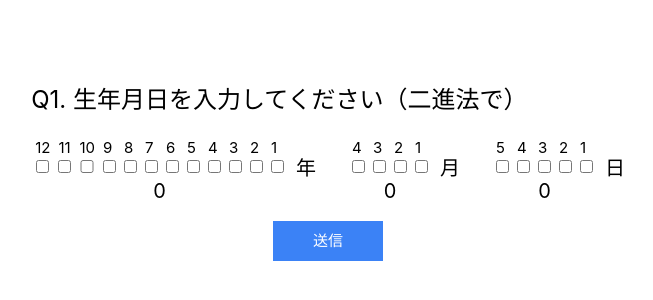
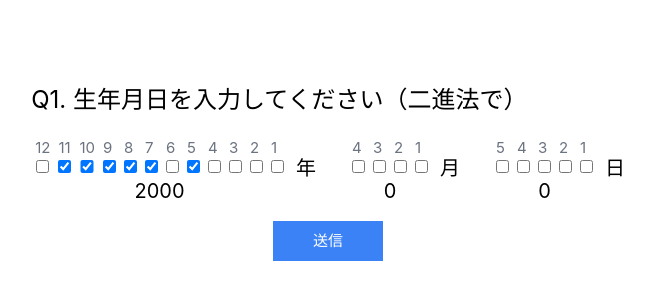
Before and after one commit to miyaoka/bad-form, a Vue app: page / in a window 1280 px wide. Shown: the part 228-528 px from the top of the page, without its empty margins (15-668 px from the left). Built offline with nearby package versions, Linux system fonts and the light colour scheme.

Commit message:
v-model対応

```diff
--- a/src/components/CheckBoxNumberInput.vue
+++ b/src/components/CheckBoxNumberInput.vue
@@ -2,9 +2,12 @@
 import { computed, ref, watch } from "vue";
 
 const props = defineProps<{
-  value?: number;
+  modelValue?: number;
   min?: number;
   max?: number;
+}>();
+const emit = defineEmits<{
+  (e: "update:modelValue", value: number): void;
 }>();
 
 const getBitLength = (num: number) => {
@@ -13,35 +16,53 @@ const getBitLength = (num: number) => {
 const min = computed(() => Math.max(0, props.min ?? 0));
 const max = computed(() => Math.min(2 ** 53, props.max ?? 10));
 const bitLength = computed(() => getBitLength(max.value));
-const checked = ref<boolean[]>([]);
-const sum = computed(() => {
-  const bitStr = checked.value.map((check) => (check ? 1 : 0)).join("");
+const bitArray = ref<boolean[]>([]);
+const decimalValue = computed(() => {
+  const bitStr = bitArray.value.map((check) => (check ? 1 : 0)).join("");
   return parseInt(bitStr, 2);
 });
 
 watch(
   bitLength,
   (len) => {
-    checked.value = [...Array(len)].map(() => false);
+    bitArray.value = [...Array(len)].map(() => false);
   },
   {
     immediate: true,
   }
 );
+watch(
+  () => props.modelValue,
+  (val) => {
+    const decimal = Math.floor(val ?? 0);
+    const binary = decimal.toString(2);
+
+    const paddedBinary = binary
+      .padStart(bitLength.value)
+      .slice(-bitLength.value);
+
+    bitArray.value = paddedBinary.split("").map((item) => item === "1");
+  },
+  { immediate: true }
+);
+
+watch(decimalValue, (val) => {
+  emit("update:modelValue", val);
+});
 </script>
 
 <template>
   <div>
     <div class="flex flex-row">
       <label :key="n" v-for="n in bitLength" class="flex flex-col p-1">
-        <span class="select-none">
+        <span class="select-none text-gray-500">
           {{ bitLength - n + 1 }}
         </span>
-        <input type="checkbox" name="" v-model="checked[n - 1]" />
+        <input type="checkbox" name="" v-model="bitArray[n - 1]" />
       </label>
     </div>
     <div class="text-xl text-center">
-      {{ sum }}
+      {{ decimalValue }}
     </div>
   </div>
 </template>
--- a/src/views/HomeView.vue
+++ b/src/views/HomeView.vue
@@ -1,7 +1,9 @@
 <script setup lang="ts">
 import CheckBoxNumberInput from "@/components/CheckBoxNumberInput.vue";
+import { ref } from "vue";
 
 const onSubmit = () => {};
+const initialYear = ref(2000);
 </script>
 
 <template>
@@ -12,7 +14,7 @@ const onSubmit = () => {};
       </header>
       <div class="flex flex-row gap-8">
         <div class="flex flex-row items-center gap-2">
-          <CheckBoxNumberInput :min="1900" :max="2100" />
+          <CheckBoxNumberInput :min="1900" :max="2100" v-model="initialYear" />
           <p class="text-xl">年</p>
         </div>
         <div class="flex flex-row items-center gap-2">
```
